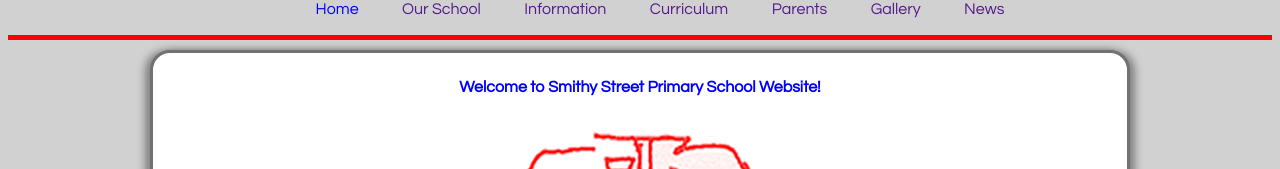
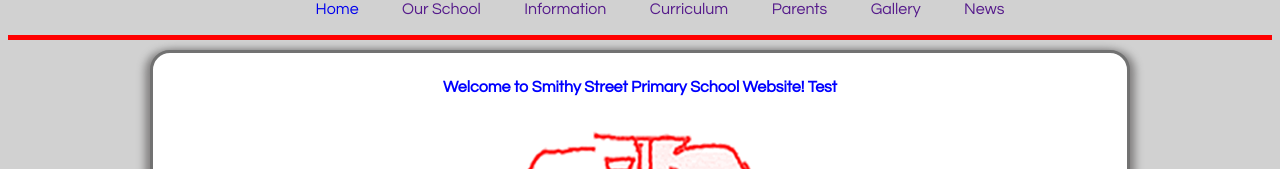
Before and after one commit to MohammedAbdulSamad/SchoolWebsite, a plain HTML site: page index.html in a window 1280 px wide. Shown: the part 111-280 px from the top of the page. Drawn offline with Linux system fonts and the light colour scheme.

Commit message:
Update index.html

```diff
--- a/index.html
+++ b/index.html
@@ -1,4 +1,4 @@
-<!DOCTYPE html>
+ <!DOCTYPE html>
 <html>
 	<head>
 		<title> Smithy Street Primary School - Home </title>
@@ -22,7 +22,7 @@
 			</ul>
 		</div>
 		<div id="content">
-			<p> Welcome to Smithy Street Primary School Website! </p>
+			<p> Welcome to Smithy Street Primary School Website! Test </p>
 
 			<div class="slideshow-container">
 				<div class="mySlides fade">
```
